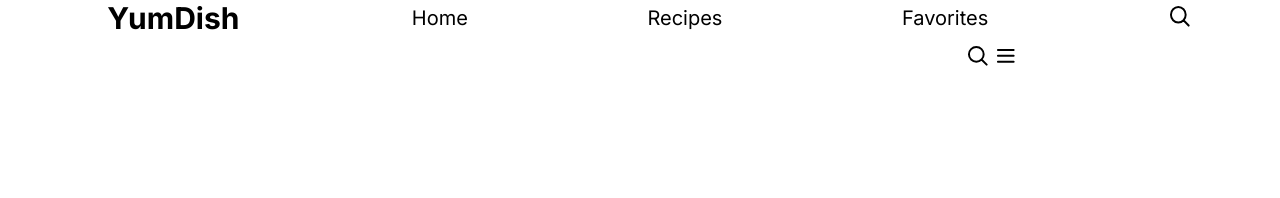
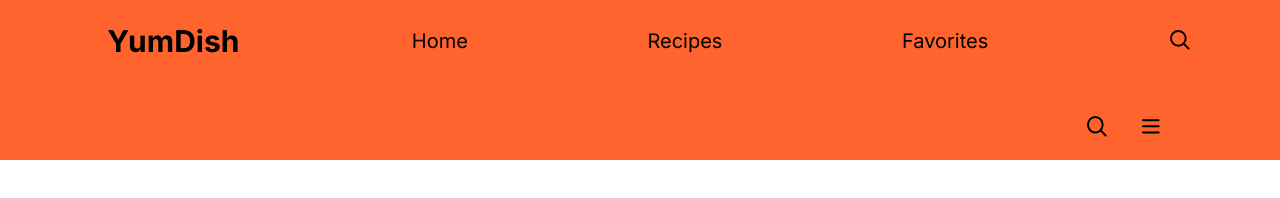
Before and after one commit to KorneliaAL/cooking-recipes-website, a plain HTML site: page index.html in a window 1280 px wide. Drawn offline with Linux system fonts and the light colour scheme.

Commit message:
Added flex and space to elements

```diff
--- a/_app/css/modules/main-header.css
+++ b/_app/css/modules/main-header.css
@@ -1,8 +1,31 @@
+header {
+	background-color: var(--color-box-foreground);
+	height: 10rem;
+	justify-content: space-between;
+}
+
 .main-navigation {
-.main-navigation__search-button, .main-navigation__mobile-burger-button{
+	align-items: center;
+	justify-content: space-between;
+
+}
+
+.main-navigation__links-list {
+	display: none;
+}
+
+.main-navigation__mobile {
+	display: flex;
+	gap: var(--gap-medium);
+	justify-content: center;
+}
+
+.main-navigation__search-button,
+.main-navigation__mobile-burger-button {
 	width: 1.4rem;
 	height: 1.4rem;
 }
+
 .main-navigation__mobile-burger-button {
 	background-image: url(/_app/assets/icons/menu.svg);
 }
```
